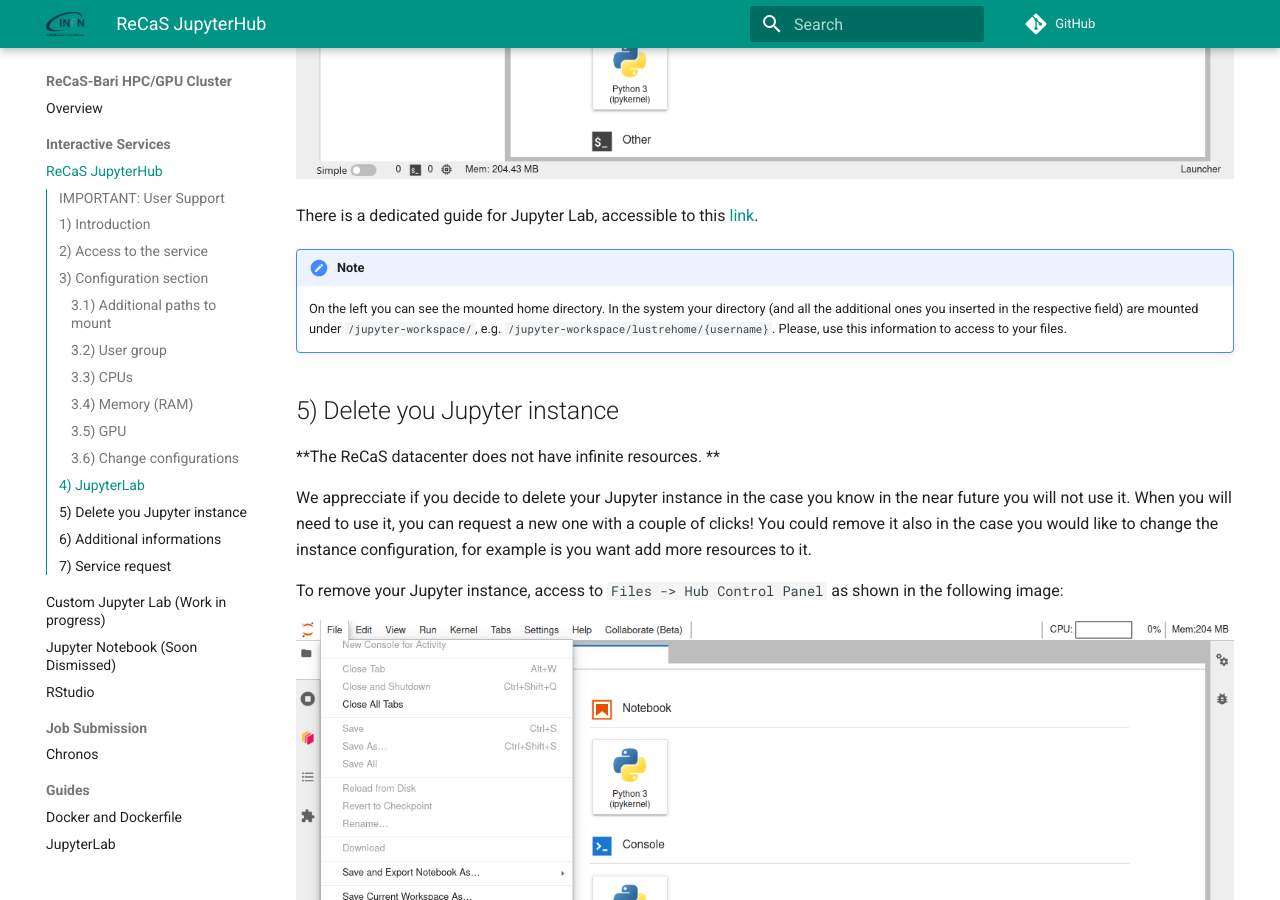
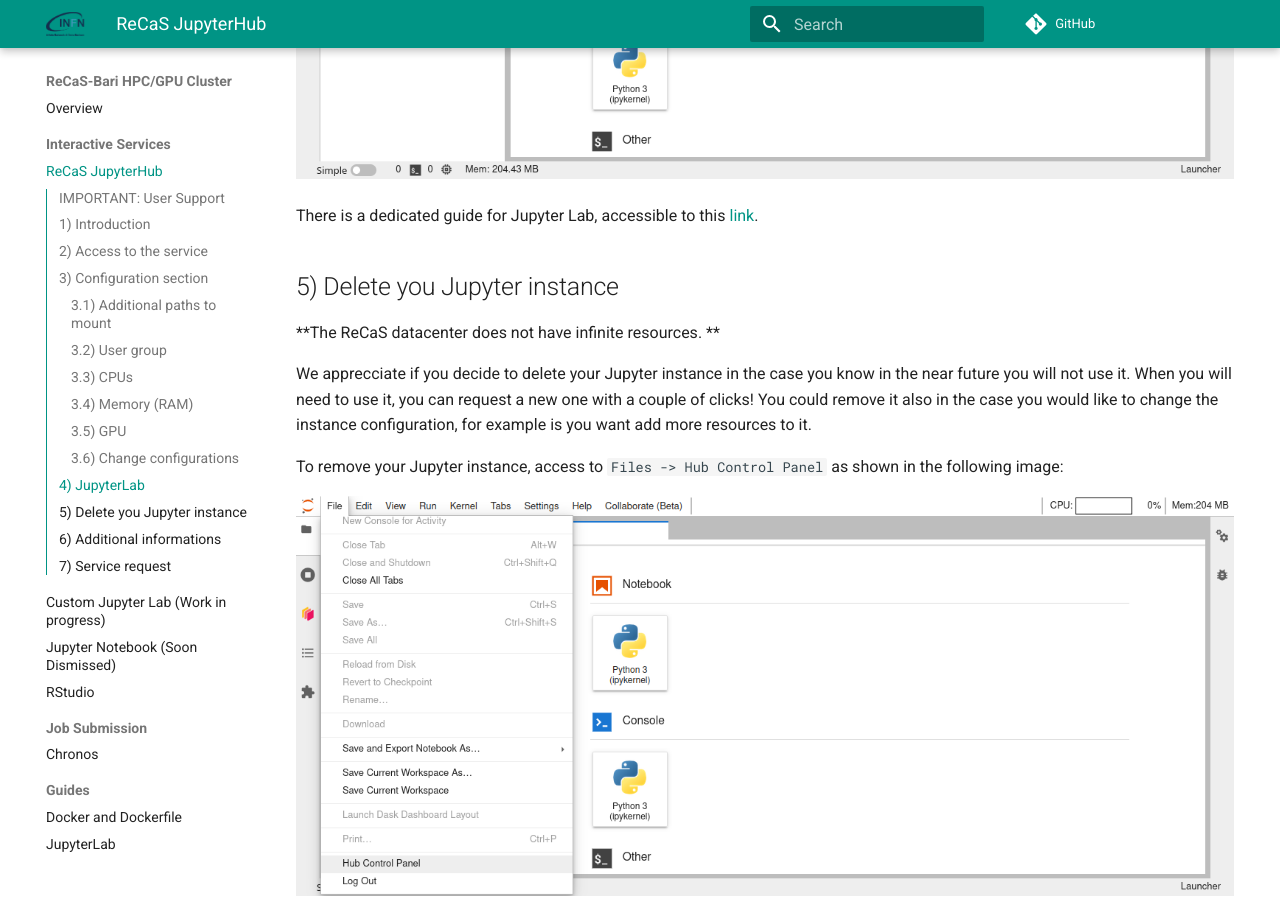
Before and after one commit to jvino/cluster-hpc-gpu-guides, an MkDocs documentation site: the page built from docs/interactive_services/jupyter-lab-for-recas-users.md, in a window 1280 px wide and 900 px high, scrolled down 3559 px. Built offline with MkDocs 1.6.1 and Material for MkDocs 9.7.7, drawn with Linux system fonts in a browser that asks for light colours; comment, search, counter and statistics services are not loaded.

```diff
--- a/docs/interactive_services/jupyter-lab-for-recas-users.md
+++ b/docs/interactive_services/jupyter-lab-for-recas-users.md
@@ -99,8 +99,6 @@
 
 There is a dedicated guide for Jupyter Lab, accessible to this [link](https://jvino.github.io/cluster-hpc-gpu-guides/guides/jupyter-lab/).
 
-!!! note
-    On the left you can see the mounted home directory. In the system your directory (and all the additional ones you inserted in the respective field) are mounted under `/jupyter-workspace/`, e.g. `/jupyter-workspace/lustrehome/{username}`. Please, use this information to access to your files.
 
 ## 5) Delete you Jupyter instance
 
```
